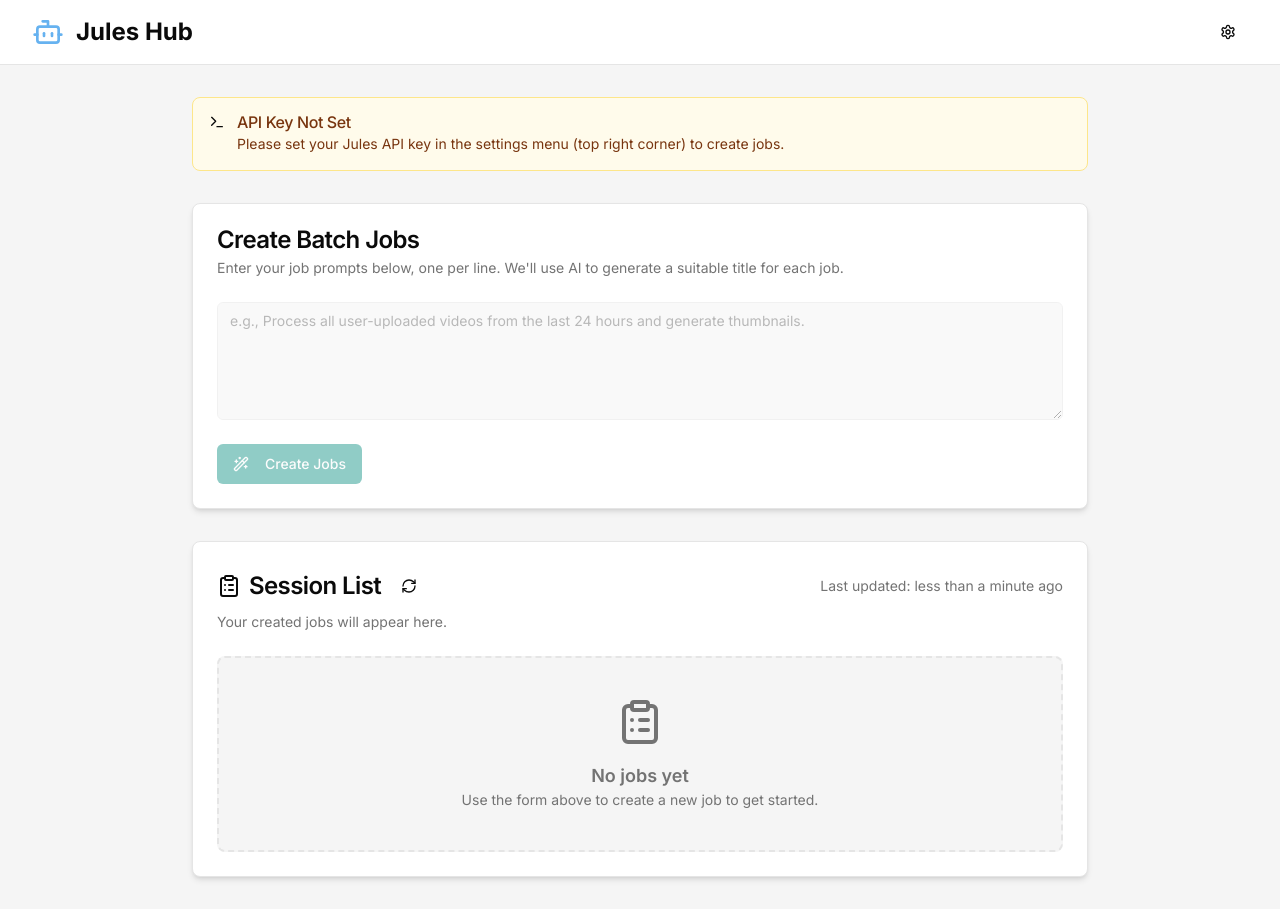
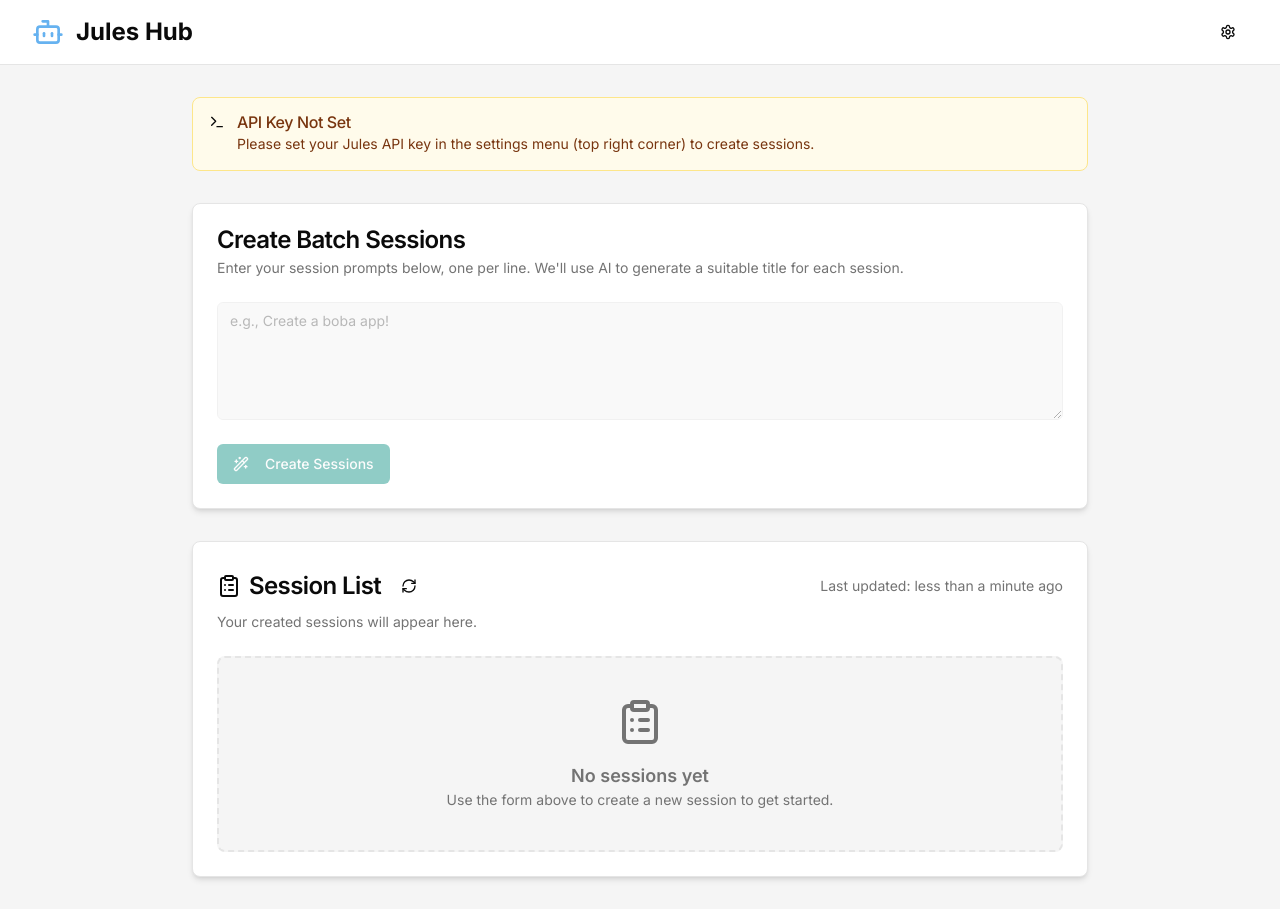
Before and after one commit to ql-owo-lp/jules-master, a Next.js app: page / in a window 1280 px wide. Built offline with nearby package versions, Linux system fonts and the light colour scheme; what @genkit-ai/google-genai, genkit would draw is missing.

Commit message:
rename the file to "session-list.tsx". Then, check out the following API

```diff
--- a/src/app/page.tsx
+++ b/src/app/page.tsx
@@ -3,9 +3,9 @@
 import { useState, useEffect } from "react";
 import { Header } from "@/components/header";
 import { JobCreationForm } from "@/components/job-creation-form";
-import { JobList } from "@/components/job-list";
+import { SessionList } from "@/components/session-list";
 import { useLocalStorage } from "@/hooks/use-local-storage";
-import type { Job, JobStatus } from "@/lib/types";
+import type { Session, JobStatus } from "@/lib/types";
 import { Alert, AlertDescription, AlertTitle } from "@/components/ui/alert";
 import { Terminal } from "lucide-react";
 import { Skeleton } from "@/components/ui/skeleton";
@@ -13,7 +13,7 @@
 export default function Home() {
   const [apiKey] = useLocalStorage<string>("jules-api-key", "");
   const [pollInterval] = useLocalStorage<number>("jules-poll-interval", 5);
-  const [jobs, setJobs] = useState<Job[]>([]);
+  const [sessions, setSessions] = useState<Session[]>([]);
   const [isClient, setIsClient] = useState(false);
   const [lastUpdatedAt, setLastUpdatedAt] = useState<Date | null>(null);
 
@@ -22,43 +22,43 @@
     setLastUpdatedAt(new Date());
   }, []);
 
-  const handleJobsCreated = (newJobs: Job[]) => {
-    setJobs((prevJobs) => [...newJobs, ...prevJobs]);
+  const handleSessionsCreated = (newSessions: Session[]) => {
+    setSessions((prevSessions) => [...newSessions, ...prevSessions]);
     setLastUpdatedAt(new Date());
   };
 
   const handleRefresh = () => {
-    // In a real app, this would re-fetch jobs.
+    // In a real app, this would re-fetch sessions.
     // Here, we'll just update the timestamp.
     setLastUpdatedAt(new Date());
-    // And we can re-trigger the status simulation for pending jobs
-    // by creating a new array reference for the jobs state.
-    setJobs(prevJobs => [...prevJobs]);
+    // And we can re-trigger the status simulation for pending sessions
+    // by creating a new array reference for the sessions state.
+    setSessions(prevSessions => [...prevSessions]);
   };
 
-  // Effect to simulate job status progression
+  // Effect to simulate session status progression
   useEffect(() => {
     if (pollInterval <= 0 || !isClient) return;
 
     const timers: NodeJS.Timeout[] = [];
-    jobs.forEach((job) => {
-      if (job.status === "Pending") {
+    sessions.forEach((session) => {
+      if (session.status === "Pending") {
         const timer1 = setTimeout(() => {
-          setJobs((prevJobs) =>
-            prevJobs.map((j) =>
-              j.id === job.id ? { ...j, status: "Running" } : j
+          setSessions((prevSessions) =>
+            prevSessions.map((s) =>
+              s.id === session.id ? { ...s, status: "Running" } : s
             )
           );
           setLastUpdatedAt(new Date());
         }, Math.random() * (pollInterval * 1000 * 0.6) + (pollInterval * 1000 * 0.2)); // Start running after 20-80% of interval
         timers.push(timer1);
-      } else if (job.status === "Running") {
+      } else if (session.status === "Running") {
         const timer2 = setTimeout(() => {
           const newStatus: JobStatus =
             Math.random() > 0.2 ? "Succeeded" : "Failed";
-          setJobs((prevJobs) =>
-            prevJobs.map((j) =>
-              j.id === job.id ? { ...j, status: newStatus } : j
+          setSessions((prevSessions) =>
+            prevSessions.map((s) =>
+              s.id === session.id ? { ...s, status: newStatus } : s
             )
           );
           setLastUpdatedAt(new Date());
@@ -70,7 +70,7 @@
     return () => {
       timers.forEach(clearTimeout);
     };
-  }, [jobs, pollInterval, isClient]);
+  }, [sessions, pollInterval, isClient]);
 
   if (!isClient) {
     return (
@@ -107,16 +107,16 @@
               <AlertTitle>API Key Not Set</AlertTitle>
               <AlertDescription>
                 Please set your Jules API key in the settings menu (top right
-                corner) to create jobs.
+                corner) to create sessions.
               </AlertDescription>
             </Alert>
           )}
           <JobCreationForm
-            onJobsCreated={handleJobsCreated}
+            onJobsCreated={handleSessionsCreated}
             disabled={!apiKey}
           />
-          <JobList
-            jobs={jobs}
+          <SessionList
+            sessions={sessions}
             lastUpdatedAt={lastUpdatedAt}
             onRefresh={handleRefresh}
           />
--- a/src/components/job-creation-form.tsx
+++ b/src/components/job-creation-form.tsx
@@ -13,12 +13,12 @@
 import { Button } from "@/components/ui/button";
 import { Label } from "@/components/ui/label";
 import { createTitleForJob } from "@/app/actions";
-import type { Job } from "@/lib/types";
+import type { Session } from "@/lib/types";
 import { useToast } from "@/hooks/use-toast";
 import { Wand2, Loader2 } from "lucide-react";
 
 type JobCreationFormProps = {
-  onJobsCreated: (jobs: Job[]) => void;
+  onJobsCreated: (sessions: Session[]) => void;
   disabled?: boolean;
 };
 
@@ -41,18 +41,20 @@
       toast({
         variant: "destructive",
         title: "No prompts entered",
-        description: "Please enter at least one job prompt.",
+        description: "Please enter at least one session prompt.",
       });
       return;
     }
 
     startTransition(async () => {
       try {
-        const newJobs: Job[] = await Promise.all(
+        const newSessions: Session[] = await Promise.all(
           promptLines.map(async (prompt) => {
             const title = await createTitleForJob(prompt);
+            const id = crypto.randomUUID();
             return {
-              id: crypto.randomUUID(),
+              id: id,
+              name: `sessions/${id}`,
               title,
               prompt,
               status: "Pending",
@@ -61,18 +63,18 @@
           })
         );
 
-        onJobsCreated(newJobs);
+        onJobsCreated(newSessions);
         setPrompts("");
         toast({
-          title: "Jobs submitted!",
-          description: `${newJobs.length} new job(s) have been created.`,
+          title: "Sessions submitted!",
+          description: `${newSessions.length} new session(s) have been created.`,
         });
       } catch (error) {
         toast({
           variant: "destructive",
-          title: "Failed to create jobs",
+          title: "Failed to create sessions",
           description:
-            "An error occurred while generating job titles. Please try again.",
+            "An error occurred while generating session titles. Please try again.",
         });
       }
     });
@@ -81,24 +83,24 @@
   return (
     <Card className="shadow-md">
       <CardHeader>
-        <CardTitle>Create Batch Jobs</CardTitle>
+        <CardTitle>Create Batch Sessions</CardTitle>
         <CardDescription>
-          Enter your job prompts below, one per line. We'll use AI to generate a
-          suitable title for each job.
+          Enter your session prompts below, one per line. We'll use AI to generate a
+          suitable title for each session.
         </CardDescription>
       </CardHeader>
       <form onSubmit={handleSubmit}>
         <CardContent>
           <div className="grid w-full gap-2">
-            <Label htmlFor="prompts" className="sr-only">Job Prompts</Label>
+            <Label htmlFor="prompts" className="sr-only">Session Prompts</Label>
             <Textarea
               id="prompts"
-              placeholder="e.g., Process all user-uploaded videos from the last 24 hours and generate thumbnails."
+              placeholder="e.g., Create a boba app!"
               rows={5}
               value={prompts}
               onChange={(e) => setPrompts(e.target.value)}
               disabled={isPending || disabled}
-              aria-label="Job Prompts"
+              aria-label="Session Prompts"
             />
           </div>
         </CardContent>
@@ -116,7 +118,7 @@
             ) : (
               <>
                 <Wand2 className="mr-2 h-4 w-4" />
-                Create Jobs
+                Create Sessions
               </>
             )}
           </Button>
--- a/src/components/job-list.tsx
+++ b/src/components/job-list.tsx
@@ -1,93 +1 @@
-"use client";
-
-import {
-  Card,
-  CardContent,
-  CardDescription,
-  CardHeader,
-  CardTitle,
-} from "@/components/ui/card";
-import {
-  Table,
-  TableBody,
-  TableCell,
-  TableHead,
-  TableHeader,
-  TableRow,
-} from "@/components/ui/table";
-import type { Job } from "@/lib/types";
-import { JobStatusBadge } from "./job-status-badge";
-import { formatDistanceToNow } from "date-fns";
-import { ClipboardList, RefreshCw } from "lucide-react";
-import { Button } from "./ui/button";
-
-type JobListProps = {
-  jobs: Job[];
-  lastUpdatedAt: Date | null;
-  onRefresh: () => void;
-};
-
-export function JobList({ jobs, lastUpdatedAt, onRefresh }: JobListProps) {
-  return (
-    <Card className="shadow-md">
-      <CardHeader>
-        <div className="flex items-center justify-between">
-          <div className="flex items-center gap-2">
-            <ClipboardList className="h-6 w-6" />
-            <CardTitle>Session List</CardTitle>
-            <Button variant="ghost" size="icon" onClick={onRefresh} aria-label="Refresh job list">
-              <RefreshCw className="h-4 w-4" />
-            </Button>
-          </div>
-          {lastUpdatedAt && (
-            <div className="text-sm text-muted-foreground">
-              Last updated:{" "}
-              {formatDistanceToNow(lastUpdatedAt, { addSuffix: true })}
-            </div>
-          )}
-        </div>
-        <CardDescription>
-          {jobs.length > 0 ? "A list of your most recent jobs." : "Your created jobs will appear here."}
-        </CardDescription>
-      </CardHeader>
-      <CardContent>
-        {jobs.length === 0 ? (
-          <div className="flex flex-col items-center justify-center text-center text-muted-foreground p-10 border-2 border-dashed rounded-lg bg-background">
-            <ClipboardList className="h-12 w-12 mb-4" />
-            <p className="font-semibold text-lg">No jobs yet</p>
-            <p className="text-sm">
-              Use the form above to create a new job to get started.
-            </p>
-          </div>
-        ) : (
-          <div className="border rounded-lg">
-            <Table>
-              <TableHeader>
-                <TableRow>
-                  <TableHead>Title</TableHead>
-                  <TableHead className="w-[130px]">Status</TableHead>
-                  <TableHead className="w-[150px] text-right">Created</TableHead>
-                </TableRow>
-              </TableHeader>
-              <TableBody>
-                {jobs.map((job) => (
-                  <TableRow key={job.id}>
-                    <TableCell className="font-medium">{job.title}</TableCell>
-                    <TableCell>
-                      <JobStatusBadge status={job.status} />
-                    </TableCell>
-                    <TableCell className="text-right text-sm text-muted-foreground">
-                      {formatDistanceToNow(new Date(job.createdAt), {
-                        addSuffix: true,
-                      })}
-                    </TableCell>
-                  </TableRow>
-                ))}
-              </TableBody>
-            </Table>
-          </div>
-        )}
-      </CardContent>
-    </Card>
-  );
-}
+// This file has been renamed to session-list.tsx. Deleting the old file.
--- /dev/null
+++ b/src/components/session-list.tsx
@@ -0,0 +1,93 @@
+"use client";
+
+import {
+  Card,
+  CardContent,
+  CardDescription,
+  CardHeader,
+  CardTitle,
+} from "@/components/ui/card";
+import {
+  Table,
+  TableBody,
+  TableCell,
+  TableHead,
+  TableHeader,
+  TableRow,
+} from "@/components/ui/table";
+import type { Session } from "@/lib/types";
+import { JobStatusBadge } from "./job-status-badge";
+import { formatDistanceToNow } from "date-fns";
+import { ClipboardList, RefreshCw } from "lucide-react";
+import { Button } from "./ui/button";
+
+type SessionListProps = {
+  sessions: Session[];
+  lastUpdatedAt: Date | null;
+  onRefresh: () => void;
+};
+
+export function SessionList({ sessions, lastUpdatedAt, onRefresh }: SessionListProps) {
+  return (
+    <Card className="shadow-md">
+      <CardHeader>
+        <div className="flex items-center justify-between">
+          <div className="flex items-center gap-2">
+            <ClipboardList className="h-6 w-6" />
+            <CardTitle>Session List</CardTitle>
+            <Button variant="ghost" size="icon" onClick={onRefresh} aria-label="Refresh session list">
+              <RefreshCw className="h-4 w-4" />
+            </Button>
+          </div>
+          {lastUpdatedAt && (
+            <div className="text-sm text-muted-foreground">
+              Last updated:{" "}
+              {formatDistanceToNow(lastUpdatedAt, { addSuffix: true })}
+            </div>
+          )}
+        </div>
+        <CardDescription>
+          {sessions.length > 0 ? "A list of your most recent sessions." : "Your created sessions will appear here."}
+        </CardDescription>
+      </CardHeader>
+      <CardContent>
+        {sessions.length === 0 ? (
+          <div className="flex flex-col items-center justify-center text-center text-muted-foreground p-10 border-2 border-dashed rounded-lg bg-background">
+            <ClipboardList className="h-12 w-12 mb-4" />
+            <p className="font-semibold text-lg">No sessions yet</p>
+            <p className="text-sm">
+              Use the form above to create a new session to get started.
+            </p>
+          </div>
+        ) : (
+          <div className="border rounded-lg">
+            <Table>
+              <TableHeader>
+                <TableRow>
+                  <TableHead>Title</TableHead>
+                  <TableHead className="w-[130px]">Status</TableHead>
+                  <TableHead className="w-[150px] text-right">Created</TableHead>
+                </TableRow>
+              </TableHeader>
+              <TableBody>
+                {sessions.map((session) => (
+                  <TableRow key={session.id}>
+                    <TableCell className="font-medium">{session.title}</TableCell>
+                    <TableCell>
+                      <JobStatusBadge status={session.status} />
+                    </TableCell>
+                    <TableCell className="text-right text-sm text-muted-foreground">
+                      {formatDistanceToNow(new Date(session.createdAt), {
+                        addSuffix: true,
+                      })}
+                    </TableCell>
+                  </TableRow>
+                ))}
+              </TableBody>
+            </Table>
+          </div>
+        )}
+      </CardContent>
+    </Card>
+  );
+}
```
Also changed, not shown: src/lib/types.ts (+6 -2 lines).
